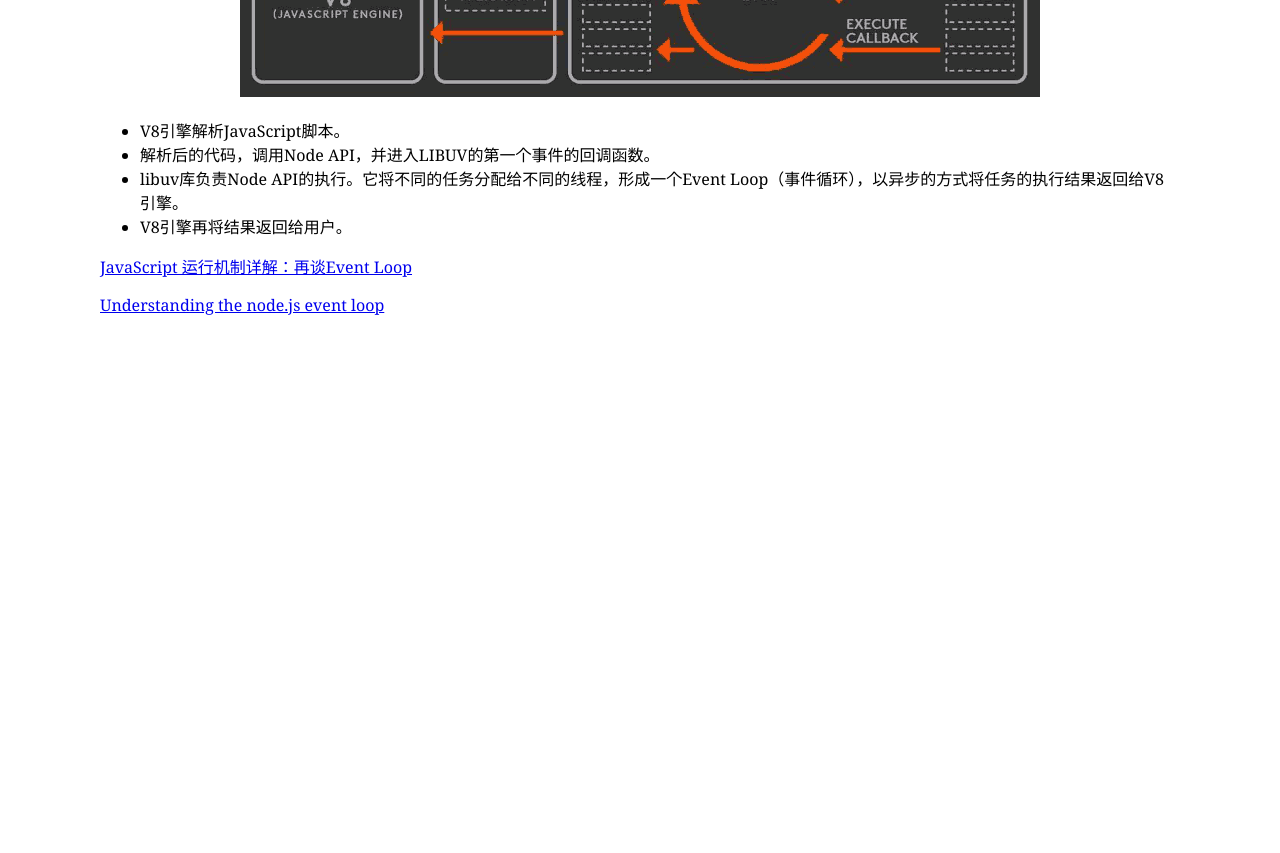
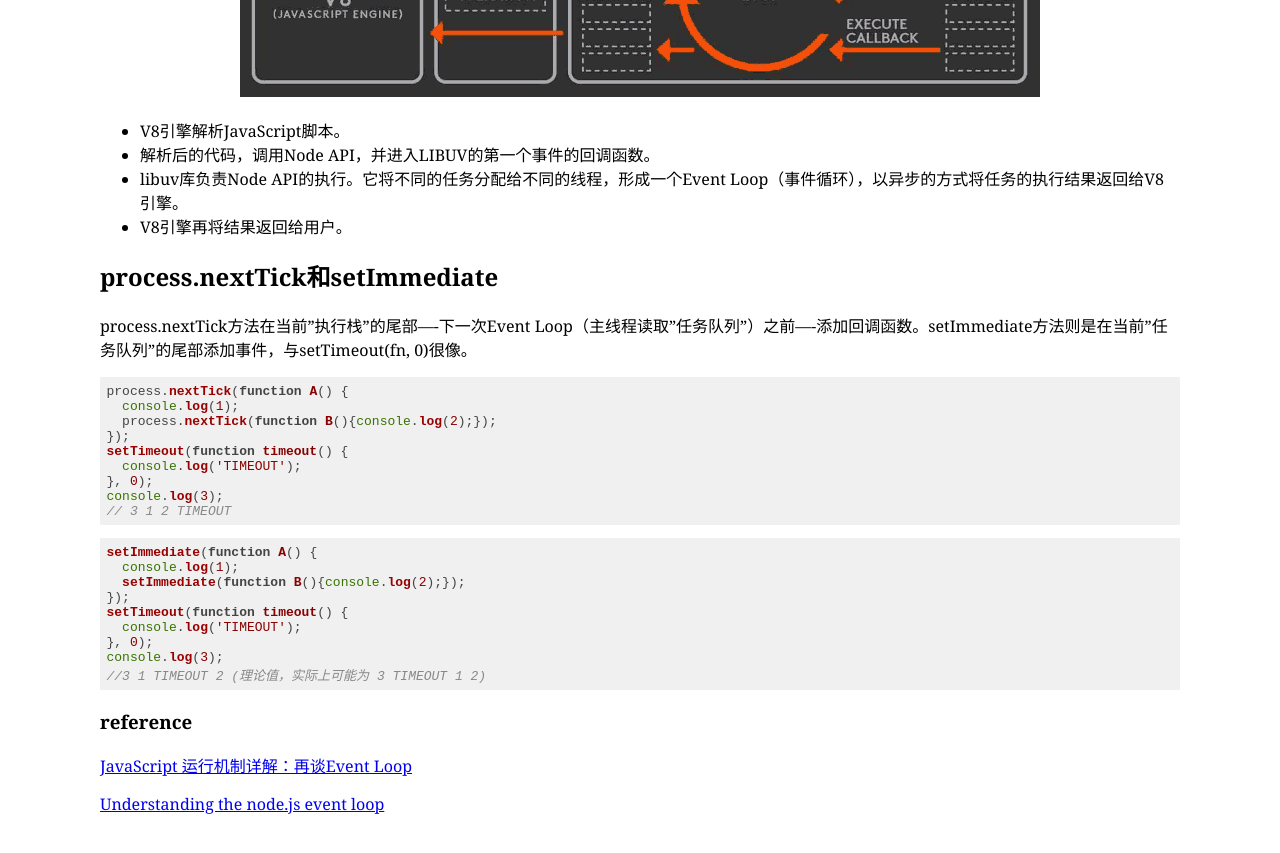
Before and after one commit to lancewux/lancewux.github.io, a Jekyll site: the page built from _posts/2017-07-03-js-event-loop.md, in a window 1280 px wide and 900 px high, scrolled down 2752 px. Shown: the top 853 px of the window. Built offline with Jekyll 4.4.1, drawn with Linux system fonts in a browser that asks for light colours; our own code applies the rules of GitHub Pages for plain Markdown files; before the commit the page ends 3268 px from its top, so only the background shows below that.

Commit message:
nexttick

````diff
--- a/_posts/2017-07-03-js-event-loop.md
+++ b/_posts/2017-07-03-js-event-loop.md
@@ -76,6 +76,36 @@ while(new Date().getTime() < now + 1000) {
 - libuv库负责Node API的执行。它将不同的任务分配给不同的线程，形成一个Event Loop（事件循环），以异步的方式将任务的执行结果返回给V8引擎。
 - V8引擎再将结果返回给用户。
 
+process.nextTick和setImmediate
+-
+
+process.nextTick方法在当前"执行栈"的尾部----下一次Event Loop（主线程读取"任务队列"）之前----添加回调函数。setImmediate方法则是在当前"任务队列"的尾部添加事件，与setTimeout(fn, 0)很像。
+
+```javascript
+process.nextTick(function A() {
+  console.log(1);
+  process.nextTick(function B(){console.log(2);});
+});
+setTimeout(function timeout() {
+  console.log('TIMEOUT');
+}, 0);
+console.log(3);
+// 3 1 2 TIMEOUT
+```
+
+```javascript
+setImmediate(function A() {
+  console.log(1);
+  setImmediate(function B(){console.log(2);});
+});
+setTimeout(function timeout() {
+  console.log('TIMEOUT');
+}, 0);
+console.log(3);
+//3 1 TIMEOUT 2 (理论值，实际上可能为 3 TIMEOUT 1 2)
+```
+
+### reference
 
 <a href="http://www.ruanyifeng.com/blog/2014/10/event-loop.html/">JavaScript 运行机制详解：再谈Event Loop</a>
 
````
